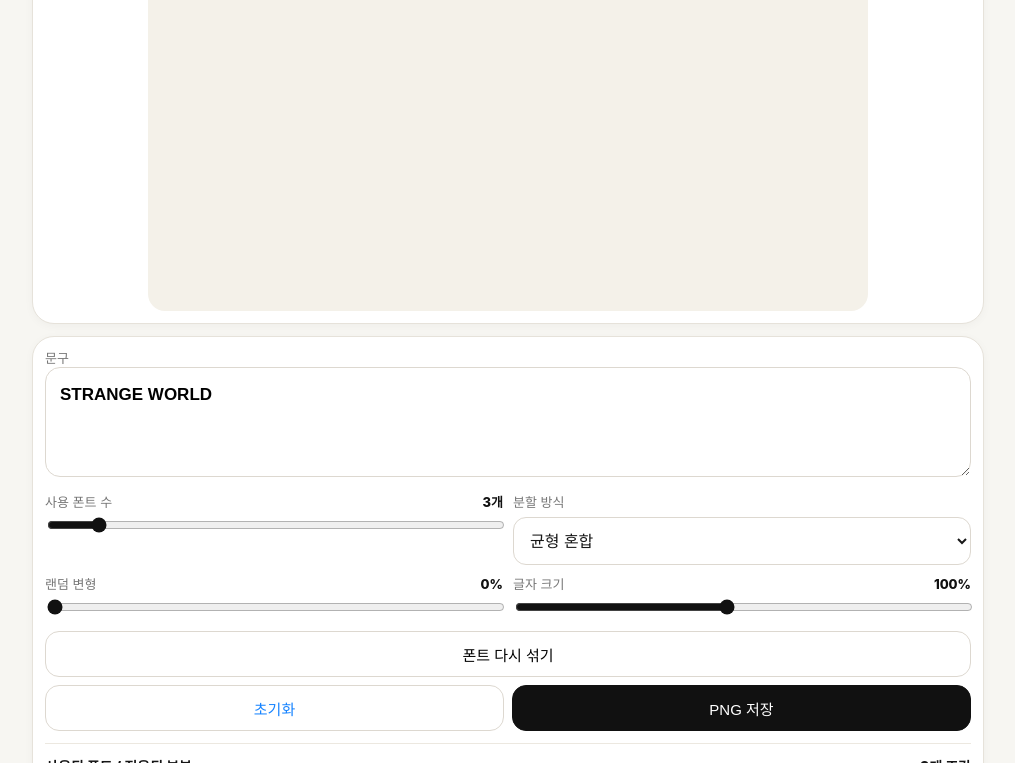
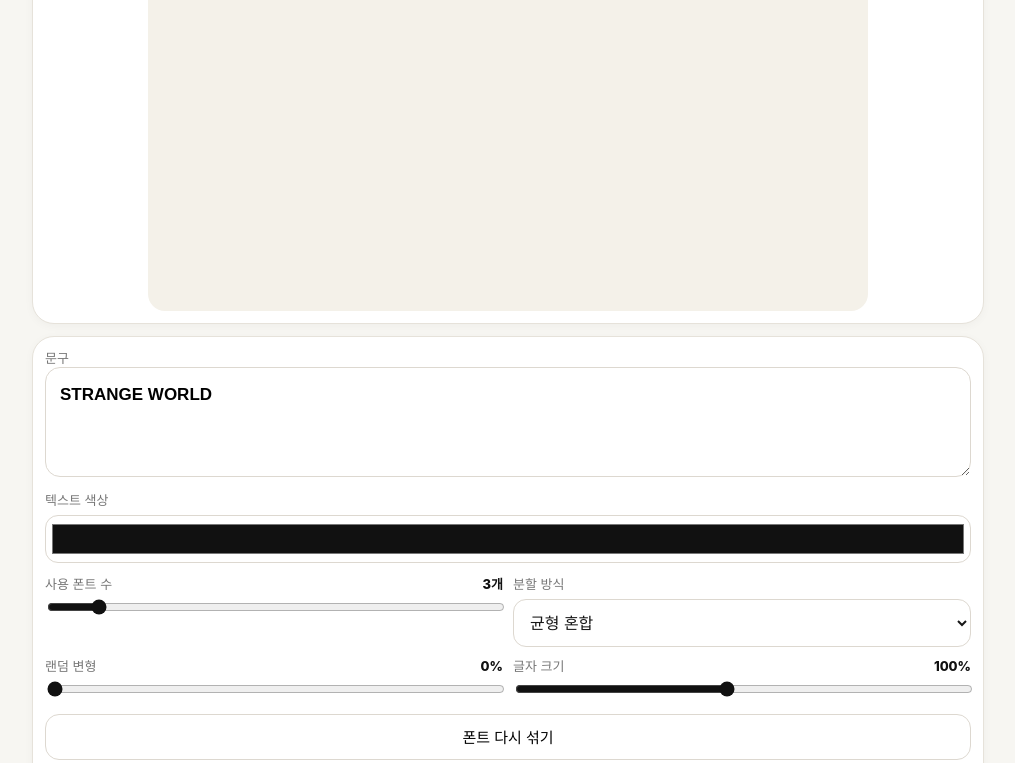
Before and after one commit to cnstkal/mixedtype, a plain HTML site: page index.html in a window 1280 px wide. Shown: the part 486-1249 px from the top of the page, without its empty margins (132-1147 px from the left). Drawn offline with nearby package versions, Linux system fonts and the light colour scheme; a web font is replaced by a local one.

Commit message:
Add text color picker

```diff
--- a/index.html
+++ b/index.html
@@ -29,6 +29,8 @@ h1{font-size:25px;line-height:1.1;margin:0;font-weight:900;letter-spacing:-.05em
 .upload input{display:none}
 textarea{width:100%;min-height:110px;border:1px solid #ddd8d0;border-radius:15px;background:#fff;padding:14px;font:600 17px/1.5 Pretendard,sans-serif;resize:vertical;outline:none}
 textarea:focus,select:focus,input:focus{border-color:#111}
+.color-control{margin-top:10px}
+input[type=color]{display:block;width:100%;height:48px;margin-top:6px;padding:4px;border:1px solid #ddd8d0;border-radius:13px;background:#fff;cursor:pointer}
 .grid{display:grid;grid-template-columns:1fr 1fr;gap:10px;margin-top:12px}
 label{display:block;font-size:13px;color:#777;line-height:1.4}
 label.full{grid-column:1/-1}
@@ -87,6 +89,9 @@ button{border-width:1px;font-weight:500}
   <section class="card">
     <label class="full">문구
       <textarea id="text" placeholder="예: STRANGE WORLD / 이상한 세계 / 不思議な世界 / 奇怪的世界">STRANGE WORLD</textarea>
+    </label>
+    <label class="color-control">텍스트 색상
+      <input id="textColor" type="color" value="#111111">
     </label>
 
     <div class="grid">
@@ -369,6 +374,7 @@ function render(){
    el.dataset.index=seg.index;
    el.textContent=seg.text;
    el.style.fontFamily='"'+seg.font.family+'",Pretendard,sans-serif';
+   el.style.color=$('textColor').value;
    el.style.fontSize=seg.size+'px';
    el.style.fontWeight=seg.weight;
    el.style.fontStyle=seg.italic;
@@ -464,6 +470,7 @@ async function savePNG(){
  }
 }
 $('text').addEventListener('input',()=>{seed=Date.now();render()});
+$('textColor').addEventListener('input',render);
 ['fontCount','split','variation','size'].forEach(id=>{
  $(id).addEventListener('input',()=>{labels();render()});
  $(id).addEventListener('change',()=>{labels();render()});
```
